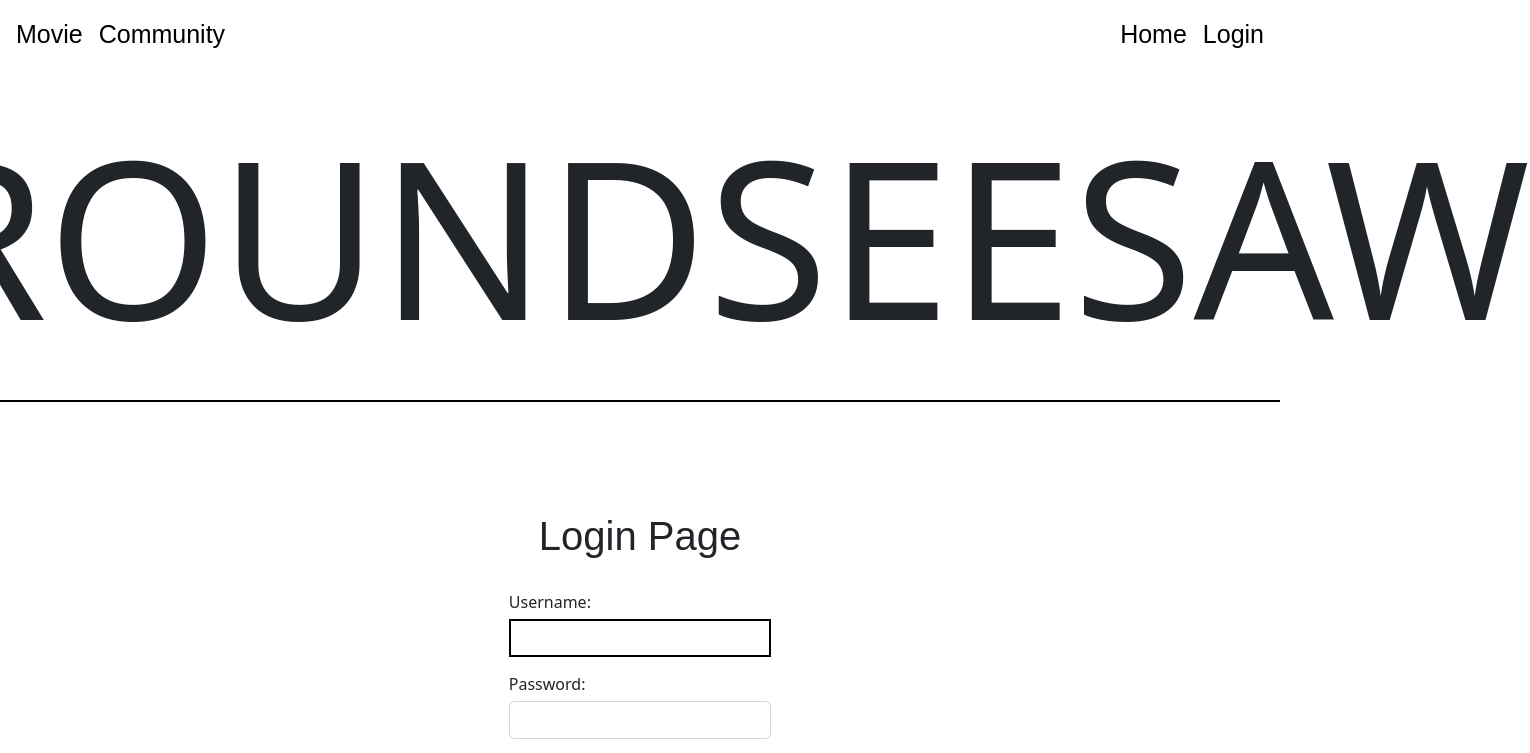
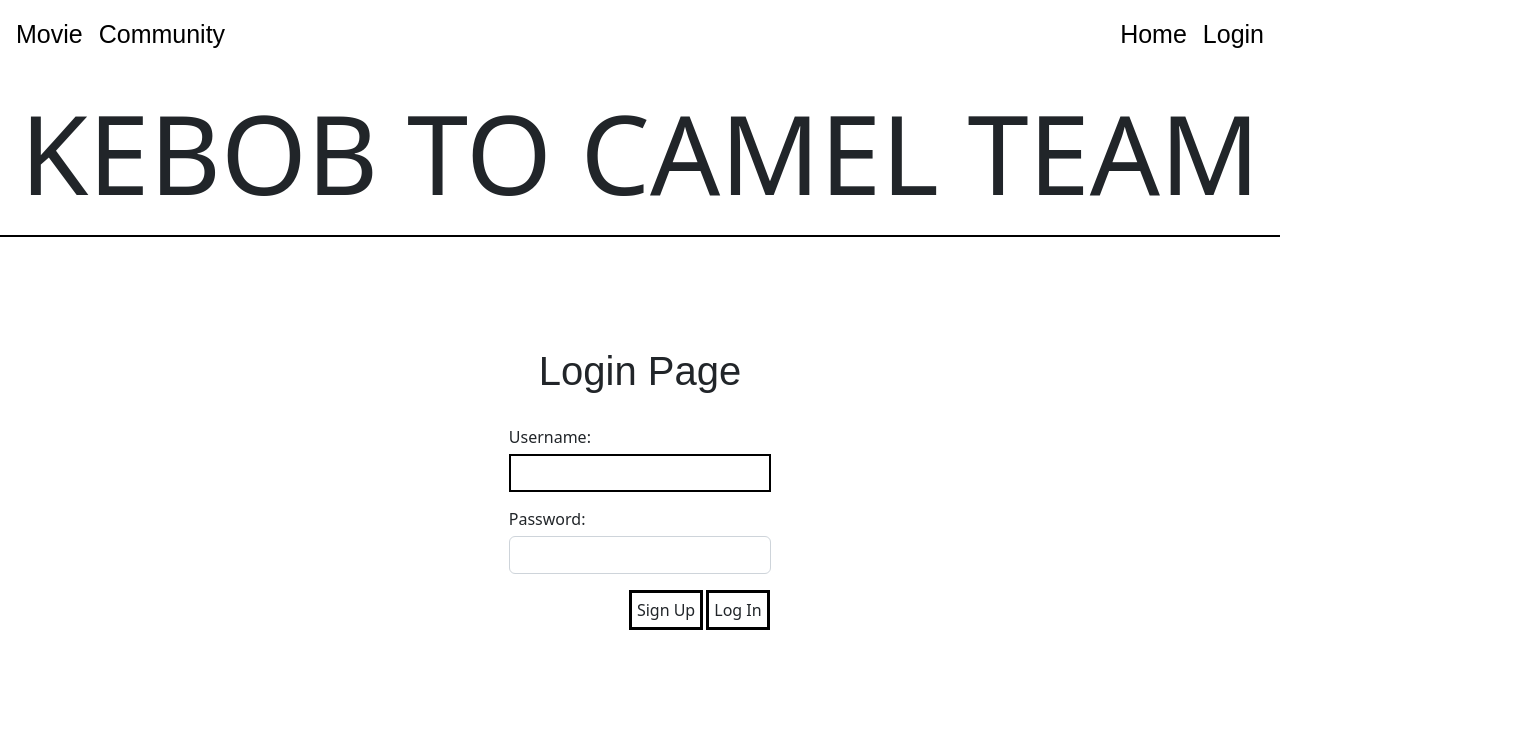
Before and after one commit to nayeonxkim/cine_aterlier, a Vue app in the folder front-server/: page / in a window 1280 px wide. Shown: the top 753 px of the page, 1530 px wide, since content can reach past the window. Built offline with nearby package versions, Linux system fonts and the light colour scheme; a web font is replaced by a local one.

Commit message:
SJ_DESIGN_movie detail

```diff
--- a/front-server/src/App.vue
+++ b/front-server/src/App.vue
@@ -12,7 +12,7 @@
         <router-link v-else to="/" class="custom-cat p-2">Logout</router-link>
       </div>
     </div>
-    <div class="logo" :style="logoStyle">GROUNDSEESAW</div>
+    <div class="logo" :style="logoStyle">KEBOB TO CAMEL TEAM</div>
     <router-view class="mt-5"/>
 
   </div>
@@ -32,12 +32,12 @@ export default {
       return this.$store.getters.isLogin;
     },
     logoStyle() {
-      const fontSize = this.scrollPosition > 0 ? '30px' : '220px';
+      const fontSize = this.scrollPosition > 0 ? '30px' : '110px';
       const logoPadding = this.scrollPosition > 0 ? '11px' : '0px';
       return {
         fontSize: fontSize,
         padding: logoPadding,
-        transition: 'font-size 0.6s'
+        transition: 'font-size 0.5s'
       };
     },
     isLoading() {
@@ -72,10 +72,6 @@ export default {
   top: 0;
 } */
 
-#app {
-  text-align: center;
-}
-
 .logo {
   position: sticky;
   top: 0;
@@ -102,12 +98,14 @@ export default {
   /* background-color: #ffffff; */
 } */
 
+
 .navbar-content {
   display: flex;
   justify-content: space-between;
   padding: 8px;
   margin: 0;
 }
+
 
 #navbar-main {
   position: sticky;
@@ -141,16 +139,4 @@ export default {
   margin-right: 8px;
   display: block;
 }
-
-.custom-btn {
-  border: #000 solid 3px;
-  border-radius: 0;
-  background-color: transparent;
-  margin: 0.5% 0.5% 0.5% 0.5%;
-}
-
-.custom-btn:hover {
-  background-color: #000;
-  color: #fff;
-}
 </style>
--- a/front-server/src/components/MovieDetail.vue
+++ b/front-server/src/components/MovieDetail.vue
@@ -1,11 +1,11 @@
 <template>
   <div>
     <div class="image-container">
-      <img :src="`https://image.tmdb.org/t/p/w500${movieDetail.backdrop_path}`" alt="" width="80%" height="80%">
+      <img :src="`https://image.tmdb.org/t/p/original${movieDetail.backdrop_path}`" alt="" width="80%" height="80%">
     </div>
 
       <h5 class="modal-title">{{movieDetail.title}}</h5>
-      <img :src="`https://image.tmdb.org/t/p/w500${movieDetail.poster_path}`" alt="">
+      <img :src="`https://image.tmdb.org/t/p/original${movieDetail.poster_path}`" alt="">
       <p>{{movieDetail.release_date}}</p>
       <p v-for="genre in movieDetail.genres"
       :key="genre.id">{{genre.name}}</p>
--- a/front-server/src/components/MovieItem.vue
+++ b/front-server/src/components/MovieItem.vue
@@ -1,8 +1,6 @@
 <template>
   <div>
-    <div @click="$router.push(`/movies/${movieItem.tmdb_id}`)"
-    style="display: flex; justify-content: center;">
->
+    <div @click="$router.push(`/movies/${movieItem.tmdb_id}`)" style="display: flex; justify-content: center;">
       <!-- 포스터와 제목 보여주기 -->
       <div class="movie-container">
         <div class="movie-image-container">
```
